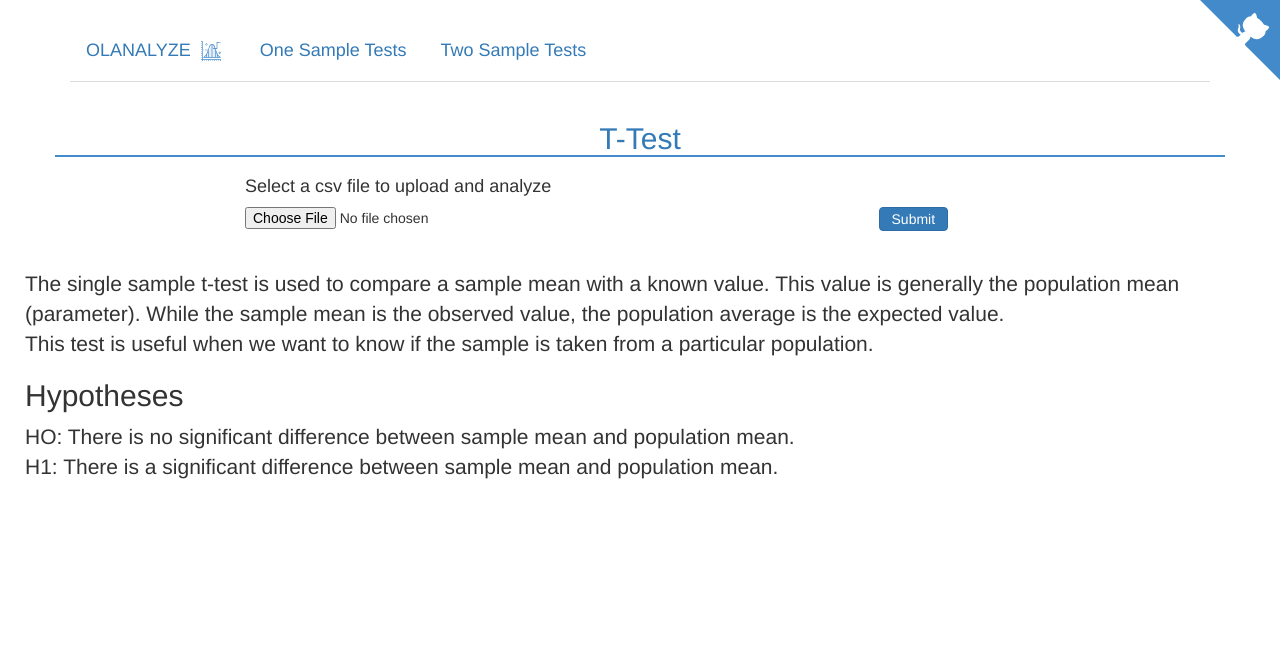
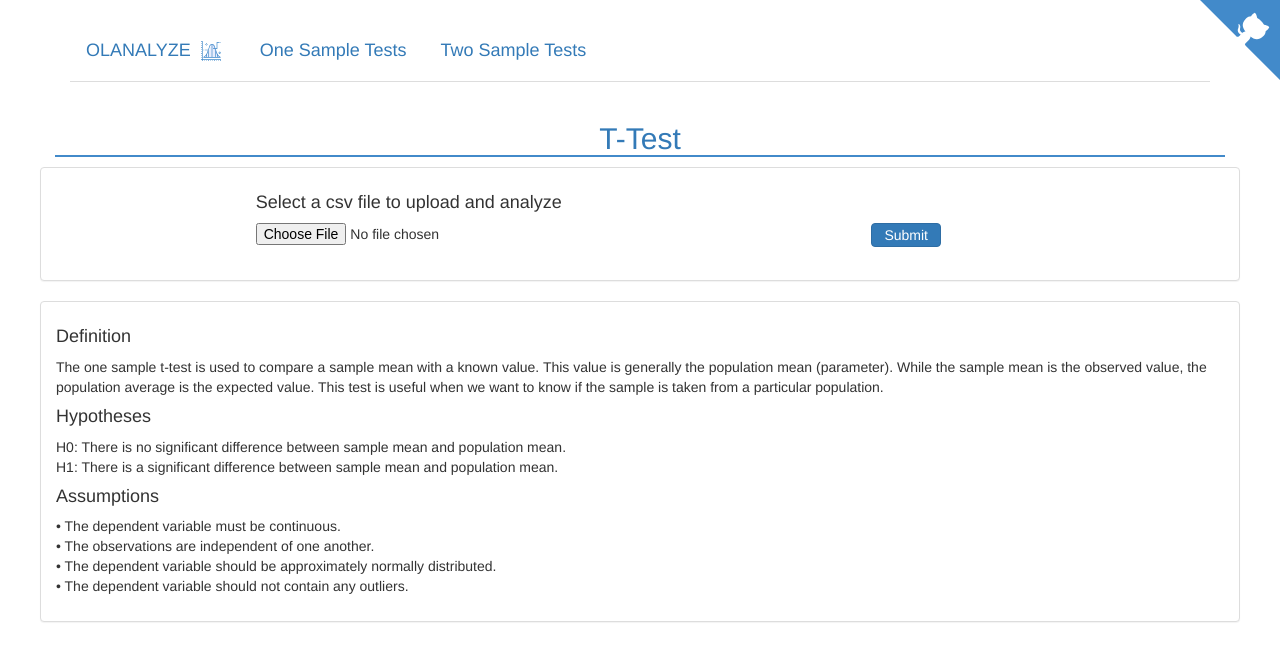
Before and after one commit to yavuzalikorkut/olanalyze, a Flask app: page /one-sample/t-test in a window 1280 px wide. Shown: the top 661 px of the page. Run offline with Flask 2, Linux system fonts and the light colour scheme; some libraries are stand-ins or nearby versions.

Commit message:
add some info for one sample ttest

```diff
--- a/modules/one_sample/t_test/views.py
+++ b/modules/one_sample/t_test/views.py
@@ -26,7 +26,7 @@ def ttestResult(alpha=0.05, alternative='greater'):
     df = pd.read_csv("static/uploads/{}".format(file))
     selectedvar = df[variables]
     t, p = stats.ttest_1samp(selectedvar, popmeannumeric)
-    h0 = 0  # define here otherwise unreachable for this scope
+    h0 = ' '  # define here otherwise unreachable for this scope
     if alternative == 'greater' and (p/2 < alpha) and t > 0:
         h0 = 'Reject Null Hypothesis for greater-than test'
     if alternative == 'less' and (p/2 < alpha) and t < 0:
--- a/static/css/style.css
+++ b/static/css/style.css
@@ -15,7 +15,7 @@
     border-bottom: 2px solid #428ACA;
 }
 
-p.content{
-    font-size: 150% !important;
-    display: block;
-}
+/*p.content{*/
+/*    font-size: 100% !important;*/
+/*    display: block;*/
+/*}*/
--- a/templates/file-upload.html
+++ b/templates/file-upload.html
@@ -1,3 +1,5 @@
+<div class="panel panel-default">
+    <div class="panel-body">
         <div class="row">
             <div class="col-xs-2">
             </div>
@@ -34,3 +36,5 @@
                 </form>
             </div>
         </div>
+    </div>
+</div>
--- a/templates/one-sample-tests/t-test.html
+++ b/templates/one-sample-tests/t-test.html
@@ -16,7 +16,7 @@
                             <thead>
                             <tr>
                                 {% for datatitle in datatitles %}
-                            <th>{{datatitle}}</th>
+                                    <th>{{ datatitle }}</th>
                                 {% endfor %}
                             </tr>
                             </thead>
@@ -40,16 +40,18 @@
                         <div class="col-xs-8">
                             {% for column in columns %}
                                 <div class="checkbox">
-                                <label><input class="single-checkbox" type="checkbox" name="varcheckbox"  value="{{ column }}">{{ column }} </label>
+                                    <label><input class="single-checkbox" type="checkbox" name="varcheckbox"
+                                                  value="{{ column }}">{{ column }} </label>
                                 </div>
                             {% endfor %}
                         </div>
                         <div class="col-xs-4">
-                            <br />
+                            <br/>
                             <label>
-                                <input type="number" required value="Submit" min="0" step="0.01" class="input-group" placeholder="population mean" name="popmean">
+                                <input type="number" required value="Submit" min="0" step="0.01" class="input-group"
+                                       placeholder="population mean" name="popmean">
                             </label>
-                            <br />
+                            <br/>
                             <input type="submit" value="Submit" class="btn btn-default">
                         </div>
                     </form>
@@ -57,22 +59,28 @@
 
             {% else %}
                 {% include 'file-upload.html' %}
-                <div class="row">
-                    <br />
-                            <p class="content">
-                            The single sample t-test is used to compare a sample mean with a known value. This value is
+                <div class="panel panel-default">
+                    <div class="panel-body">
+                        <h4>Definition</h4>
+                        <p>
+                            The one sample t-test is used to compare a sample mean with a known value. This value is
                             generally the population mean (parameter). While the sample mean is the observed value,
                             the population average is the expected value.
-                            <br />
-                            This test is useful when we want to know if the sample is taken from a particular population.
-                            <br />
+                            This test is useful when we want to know if the sample is taken from a particular
+                            population.
+                            <br/>
                         </p>
-                            <h2> Hypotheses</h2>
-                            <p class="content">
-                             HO: There is no significant difference between sample mean and population mean.
-                            <br />
+                        <h4>Hypotheses</h4>
+                        H0: There is no significant difference between sample mean and population mean. <br>
                         H1: There is a significant difference between sample mean and population mean.
+                        <h4>Assumptions</h4>
+                        <p>
+                            • The dependent variable must be continuous. <br>
+                            • The observations are independent of one another. <br>
+                            • The dependent variable should be approximately normally distributed. <br>
+                            • The dependent variable should not contain any outliers. <br>
                         </p>
+                    </div>
                 </div>
             {% endif %}
             </div>
@@ -83,17 +91,17 @@
     <script>
         $(function () {
             let limit = 1;
-                $('.single-checkbox').change(function(evt) {
-                   if($('.single-checkbox:checked').length > limit) {
+            $('.single-checkbox').change(function (evt) {
+                if ($('.single-checkbox:checked').length > limit) {
                     $(this).attr('checked', false);
                     alert('this is one sample test, you can only select 1 variable');
                 }
             });
 
             $('#form-t-test').submit(function (evt) {
-                    if($('.single-checkbox:checked').length > 0) {
+                if ($('.single-checkbox:checked').length > 0) {
                     return;
-                    } else{
+                } else {
                     evt.preventDefault();
                     alert('this is one sample test, you have to select 1 variable');
                 }
```
Lines whose indentation alone changed are shown as unchanged.
